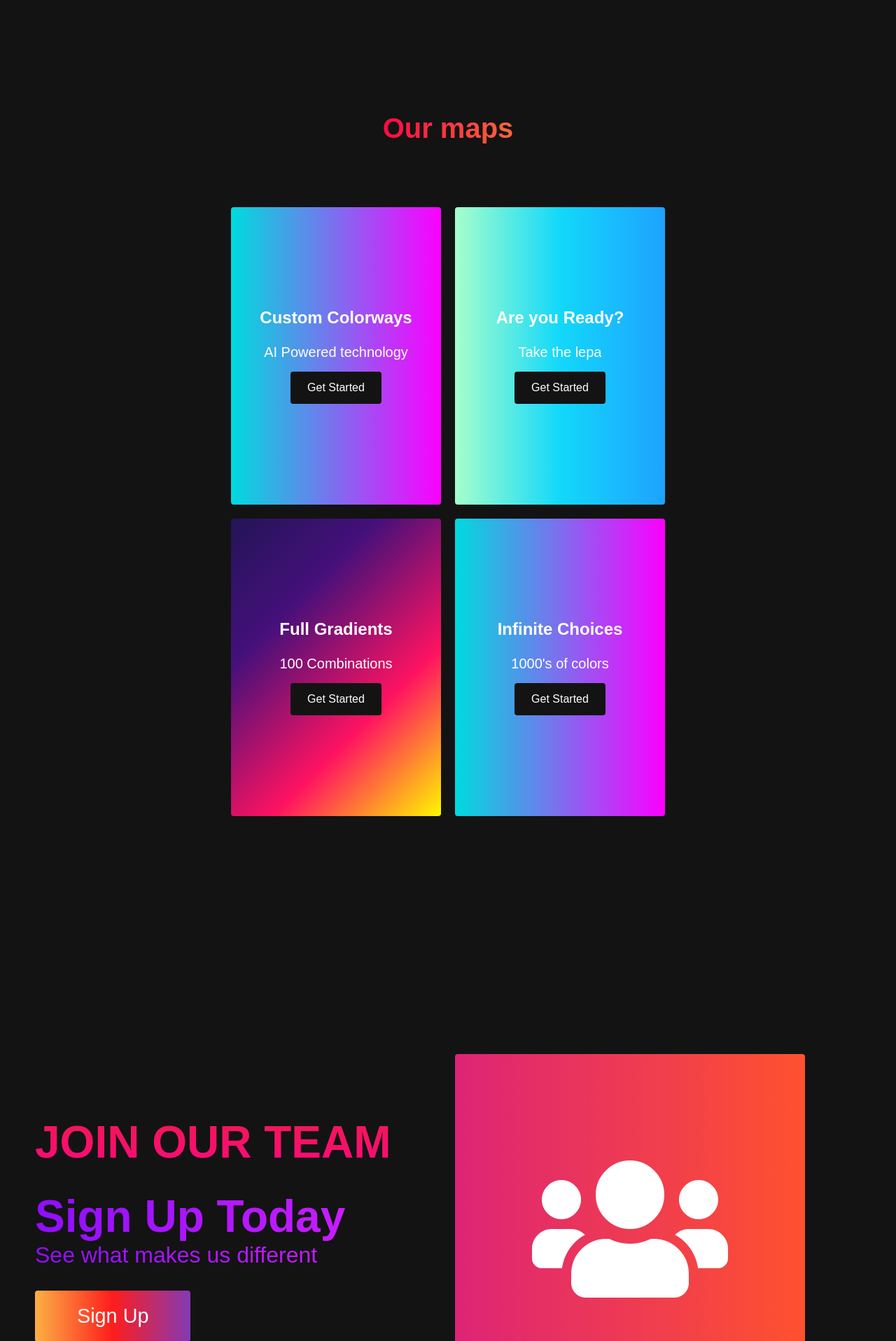
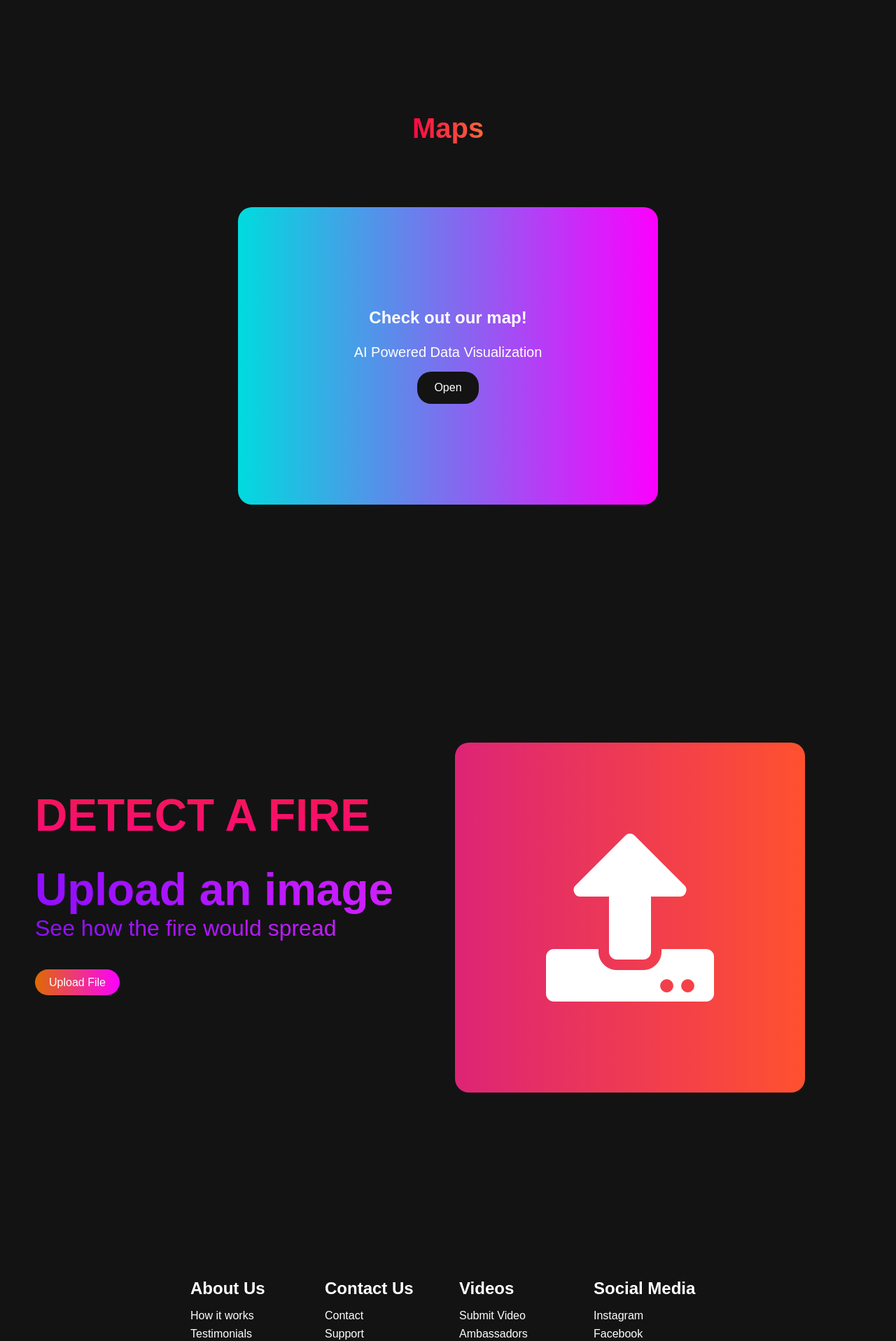
Before and after one commit to krizh-p/Fireline, a Django app: page / in a window 1280 px wide. Shown: the part 1623-3539 px from the top of the page at 70% size. Run offline with Django 4.2, Linux system fonts and the light colour scheme; some libraries are stand-ins or nearby versions.

Commit message:
website changes

```diff
--- a/fireline/home/static/home/styles.css
+++ b/fireline/home/static/home/styles.css
@@ -15,7 +15,7 @@
     font-size: 1.2rem;
     position: sticky;
     top: 0;
-    /* z-index: 999;  */
+    z-index: 999;
   }
 
   .navbar__container {
@@ -234,26 +234,6 @@
     -mo-text-fill-color: transparent;
   }
 
-  /* .hero__description {
-    font-size: 40px;
-    background: #da22ff;
-    background: -webkit-linear-gradient(
-      to right,
-      #9114ff,
-      #da22ff
-    );
-    background: linear-gradient(
-      to right,
-      #8f0eff,
-      #da22ff
-    );
-    background-size: 100%;
-    -webkit-background-clip: text;
-    -moz-background-clip: text;
-    -webkit-text-fill-color: transparent;
-    -moz-text-fill-color: transparent;
-  } */
-
   .highlight {
     border-bottom: 4px solid rgb(132, 0, 255);
   }
@@ -352,7 +332,7 @@
     background: linear-gradient(to right, #fcb045, #fd1d1d, #833ab4);
     padding: 20px 60px;
     border: none;
-    border-radius: 4px;
+    border-radius: 20px;
     margin-top: 2rem;
     cursor: pointer;
     position: relative;
@@ -376,7 +356,7 @@
     height: 100%;
     background: #ff1ead;
     transition: all 0.35s;
-    border-radius: 4px;
+    border-radius: 20px;
   }
 
   .main__btn:hover {
@@ -395,17 +375,18 @@
     margin: 10px;
     height: 500px;
     width: 500px;
-    border-radius: 4px;
+    border-radius: 20px;
     display: flex;
     flex-direction: column;
     justify-content: center;
     color: #fff;
-    background-image: linear-gradient(to right, #00dbde 0%, #fc00ff 100%);
+    background-image: linear-gradient(to right, #ec6b01 0%, #fc00ff 100%);
   }
 
   .fa-layer-group,
-  .fa-users {
-    font-size: 14rem;
+  .fa-users,
+  .fas{
+    font-size: 15rem;
   }
 
   #card-2 {
@@ -508,17 +489,12 @@
     font-size: 2.5rem;
   }
 
-  .maps__wrapper {
-    display: grid;
-    grid-template-columns: 1fr 1fr 1fr 1fr;
-    grid-template-rows: 1fr;
-  }
 
   .maps__card {
     margin: 10px;
     height: 425px;
-    width: 300px;
-    border-radius: 4px;
+    width: 600px;
+    border-radius: 20px;
     display: flex;
     flex-direction: column;
     justify-content: center;
@@ -527,31 +503,6 @@
     transition: 0.3s ease-in;
   }
 
-  .maps__card:nth-child(2) {
-    background: #1fa2ff; /* fallback for old browsers */
-    background: -webkit-linear-gradient(
-      to right,
-      #a6ffcb,
-      #12d8fa,
-      #1fa2ff
-    ); /* Chrome 10-25, Safari 5.1-6 */
-    background: linear-gradient(
-      to right,
-      #a6ffcb,
-      #12d8fa,
-      #1fa2ff
-    ); /* W3C, IE 10+/ Edge, Firefox 16+, Chrome 26+, Opera 12+, Safari 7+ */
-  }
-
-  .maps__card:nth-child(3) {
-    background-image: linear-gradient(
-      -225deg,
-      #231557 0%,
-      #44107a 29%,
-      #ff1361 67%,
-      #fff800 100%
-    );
-  }
 
   .maps__card h2 {
     text-align: center;
@@ -569,12 +520,13 @@
     margin-top: 16px;
   }
 
+
   .maps__card button {
     color: #fff;
     padding: 14px 24px;
     border: none;
     outline: none;
-    border-radius: 4px;
+    border-radius: 20px;
     background: #131313;
     font-size: 1rem;
   }
@@ -589,6 +541,13 @@
     cursor: pointer;
   }
 
+  .image-upload{
+    height: 200px;
+    width: 200px;
+    justify-content: center;
+    display: grid;
+  }
+
   @media screen and (max-width: 1300px) {
     .maps__wrapper {
       grid-template-columns: 1fr 1fr;
@@ -599,6 +558,32 @@
     .maps__wrapper {
       grid-template-columns: 1fr;
     }
+  }
+
+
+  .file-upload {
+    height: 100px;
+    position: relative;
+    display: inline-block;
+    margin-top: 50px;
+  }
+
+  .custom-button {
+    background-image: linear-gradient(to right, #de6b00 0%, #fc00ff 100%);
+    color: white;
+    padding: 10px 20px;
+    border-radius: 20px;
+    cursor: pointer;
+  }
+
+  .hidden-input {
+    position: absolute;
+    top: 0;
+    left: 0;
+    opacity: 0;
+    width: 100%;
+    height: 100%;
+    cursor: pointer;
   }
 
   /* Footer CSS */
--- a/fireline/home/templates/home/index.html
+++ b/fireline/home/templates/home/index.html
@@ -36,7 +36,11 @@
     <div class="main" id="about">
       <div class="main__container">
         <div class="main__img--container">
-          <div class="main__img--card"><i class="fas fa-layer-group"></i></div>
+          <div class="main__img--card">
+            <div class="fire">
+              <i class="fas fa-solid fa-fire"></i>
+            </div>
+          </div>
         </div>
         <div class="main__content">
           <h1>What is FireLine?</h1>
@@ -47,27 +51,12 @@
 
     <!-- Maps Section -->
     <div class="maps" id="maps">
-      <h1>Our maps</h1>
+      <h1>Maps</h1>
       <div class="maps__wrapper">
         <div class="maps__card">
-          <h2>Custom Colorways</h2>
-          <p>AI Powered technology</p>
-          <div class="maps__btn"><button>Get Started</button></div>
-        </div>
-        <div class="maps__card">
-          <h2>Are you Ready?</h2>
-          <p>Take the lepa</p>
-          <div class="maps__btn"><button>Get Started</button></div>
-        </div>
-        <div class="maps__card">
-          <h2>Full Gradients</h2>
-          <p>100 Combinations</p>
-          <div class="maps__btn"><button>Get Started</button></div>
-        </div>
-        <div class="maps__card">
-          <h2>Infinite Choices</h2>
-          <p>1000's of colors</p>
-          <div class="maps__btn"><button>Get Started</button></div>
+          <h2>Check out our map!</h2>
+          <p>AI Powered Data Visualization</p>
+          <div class="maps__btn"><button>Open</button></div>
         </div>
       </div>
     </div>
@@ -76,14 +65,17 @@
     <div class="main" id="sign-up">
       <div class="main__container">
         <div class="main__content">
-          <h1>Join Our Team</h1>
-          <h2>Sign Up Today</h2>
-          <p>See what makes us different</p>
-          <button class="main__btn"><a href="#">Sign Up</a></button>
+          <h1>Detect a fire</h1>
+          <h2>Upload an image</h2>
+          <p>See how the fire would spread</p>
+          <div class="file-upload">
+            <label for="file-input" class="custom-button">Upload File</label>
+            <input type="file" id="file-input" class="hidden-input">
+          </div>
         </div>
         <div class="main__img--container">
           <div class="main__img--card" id="card-2">
-            <i class="fas fa-users"></i>
+            <i class="fas fa-solid fa-upload"></i>
           </div>
         </div>
       </div>
```
Also changed, not shown: fireline/home/templates/home/flame.png (added).
